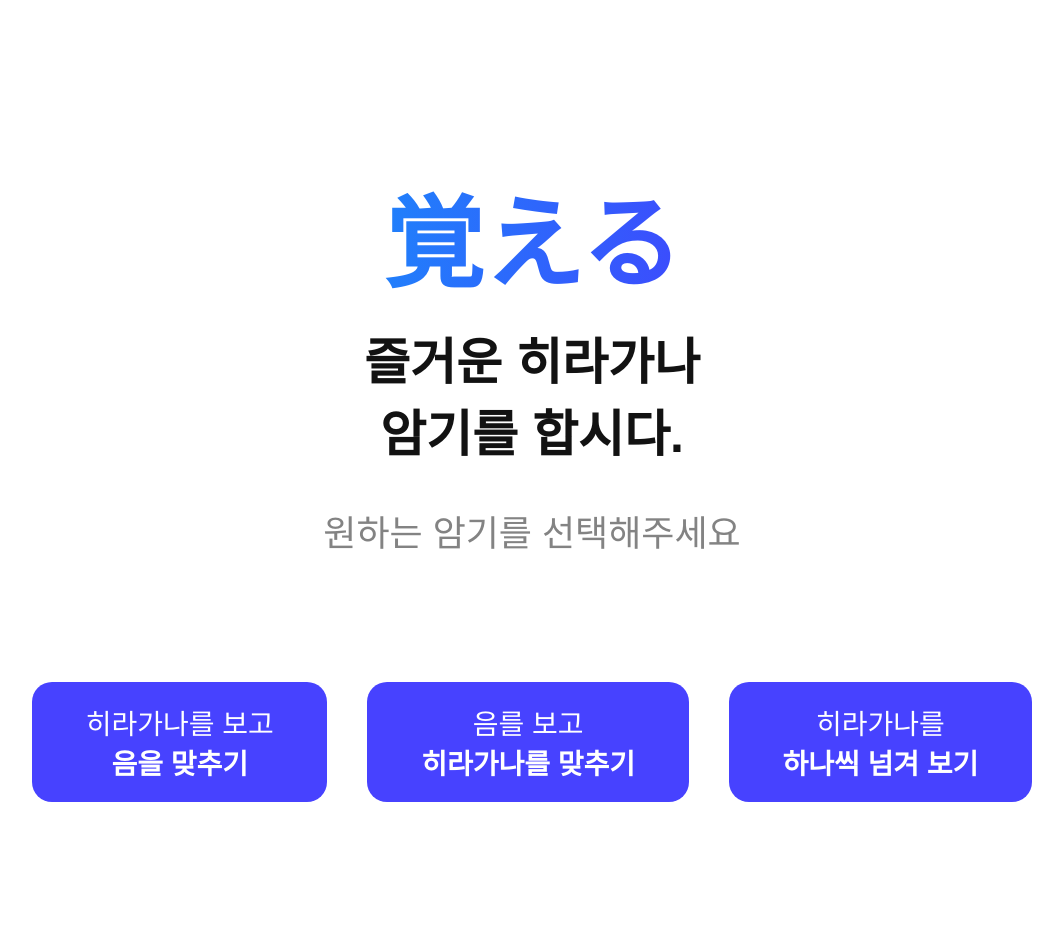
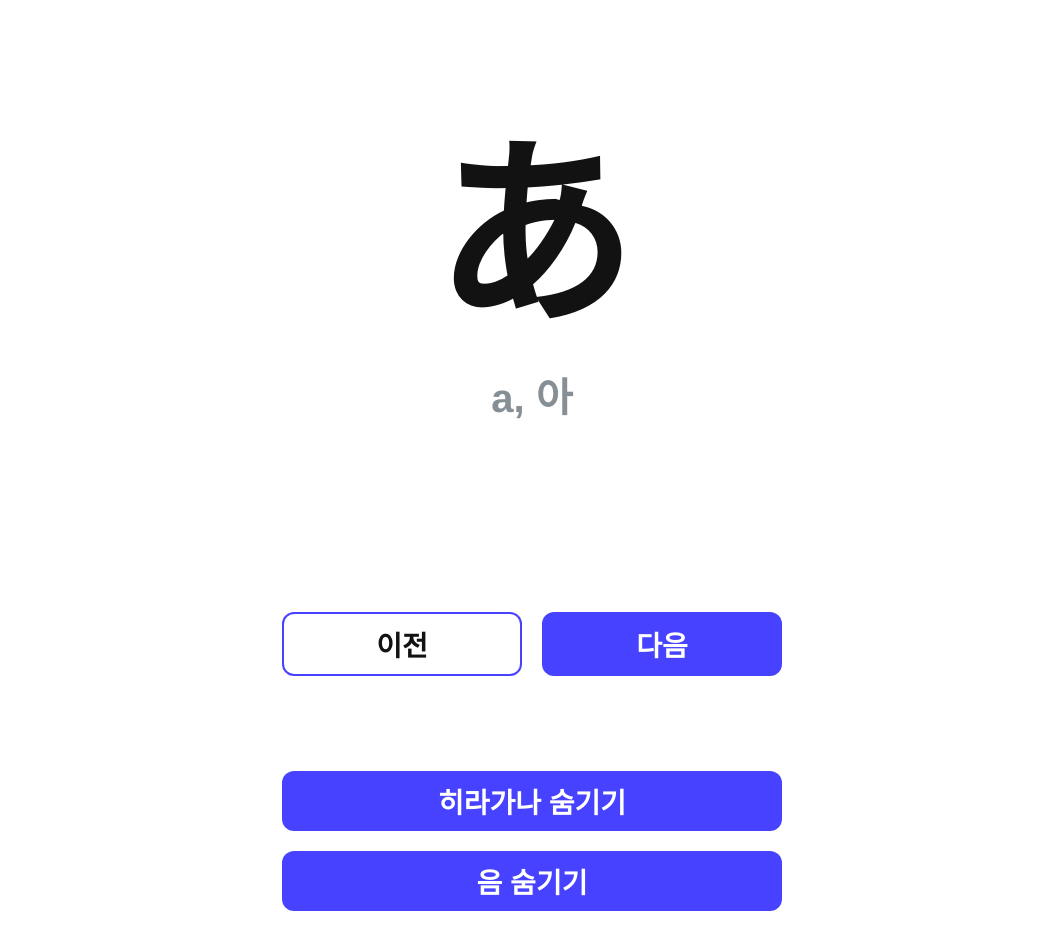
Before and after one commit to kichan05/Hiragana, a Vue app: page /word in a window 1280 px wide. Shown: the top 950 px of the page, without its empty margins (108-1171 px from the left). Before the commit the page ends 818 px from the top, so only its background shows below. Built offline with nearby package versions, Linux system fonts and the light colour scheme; a web font is replaced by a local one.

Commit message:
Question page UI

```diff
--- a/src/assets/style/theme.css
+++ b/src/assets/style/theme.css
@@ -25,6 +25,14 @@
 }
 
 button {
+    color: #fff;
+
+    padding : 10px 0;
+
+    border : 0;
+    border-radius: 12px;
+    background-color: var(--main-color1);
+
     cursor: pointer;
 }
 
--- a/src/router/router.js
+++ b/src/router/router.js
@@ -2,6 +2,7 @@ import { createWebHistory, createRouter } from "vue-router";
 
 import MainPage from "./../views/MainPage.vue"
 import QuestionPage from "./../views/QuestionPage.vue"
+import WordPage from "./../views/WordPage.vue"
 
 const routes = [
     {
@@ -17,7 +18,7 @@ const routes = [
     {
         path: "/word",
         name : "word",
-        component: MainPage,
+        component: WordPage,
     },
 ];
 
--- a/src/views/MainPage.vue
+++ b/src/views/MainPage.vue
@@ -88,13 +88,8 @@ h3 {
     font-size: 28px;
     font-weight: 500;
 
-    flex-grow: 0;
-
-    border : 0;
-
     padding: 20px 44px;
     border-radius: 20px;
-    background-color: var(--main-color1);
 
     display: flex;
     flex-direction: column;
@@ -104,7 +99,8 @@ h3 {
 }
 
 .button-wrap > button:hover {
-    background-color: #2a51ff;
+    /* background-color: #2a51ff; */
+    background-color: var(--main-color1);
 }
 
 .button-wrap > button:active {
--- a/src/views/QuestionPage.vue
+++ b/src/views/QuestionPage.vue
@@ -60,6 +60,8 @@ h2 {
 }
 
 .options-wrap > button {
+    color : var(--flat-black);
+
     font-size: 64px;
     font-weight: bold;
 
--- /dev/null
+++ b/src/views/WordPage.vue
@@ -0,0 +1,91 @@
+<template>
+<div class="page">
+    <div class="page-content">
+
+        <div class="title">
+            <div class="question">あ</div>
+            <div class="pronunciation">
+                a, 아
+            </div>
+        </div>
+
+        <div class="button-wrap">
+            <div class="prev-next-wrap">
+                <button class="prev none-fill">이전</button>
+                <button class="next">다음</button>
+            </div>
+
+            <div class="option-wrap">
+                <button>히라가나 숨기기</button>
+                <button>음 숨기기</button>
+            </div>
+        </div>
+    </div>
+</div>
+</template>
+
+<script>
+export default {
+    name : "QuestionPage",
+}
+</script>
+
+<style scoped>
+
+.page-content {
+    padding : 60px 0;
+
+    display: flex;
+    flex-direction: column;
+    align-items: center;
+}
+
+.question {
+    font-size: 200px;
+    font-weight: bold;
+}
+
+.pronunciation {
+    color : var(--gray6);
+
+    font-size: 40px;
+    font-weight: bold;
+    text-align: center;
+}
+
+.button-wrap {
+    width : 100%;
+
+    margin-top : 188px;
+
+    display: flex;
+    flex-direction: column;
+    gap : 95px;
+}
+
+.prev-next-wrap {
+    width : 100%;
+
+    display: grid;
+    grid-template-columns: 1fr 1fr;
+    gap : 20px;
+}
+
+.option-wrap {
+    display: flex;
+    flex-direction: column;
+    gap : 20px;
+}
+
+button {
+    font-size: 28px;
+    font-weight: 600;
+}
+
+button.none-fill {
+    color : var(--flat-black);
+    border: solid 2px var(--main-color1);
+
+    background-color: #fff;
+}
+</style>
```
